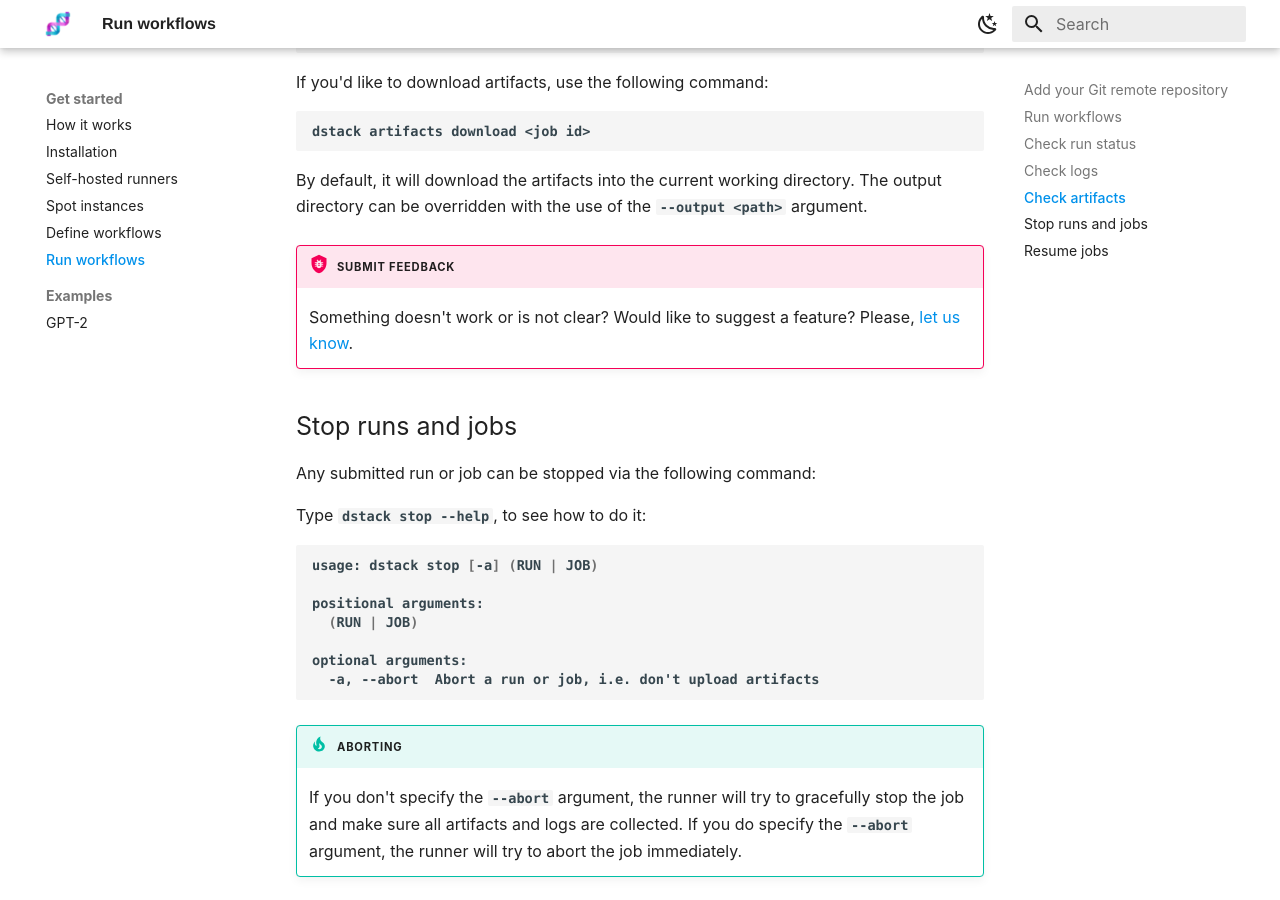
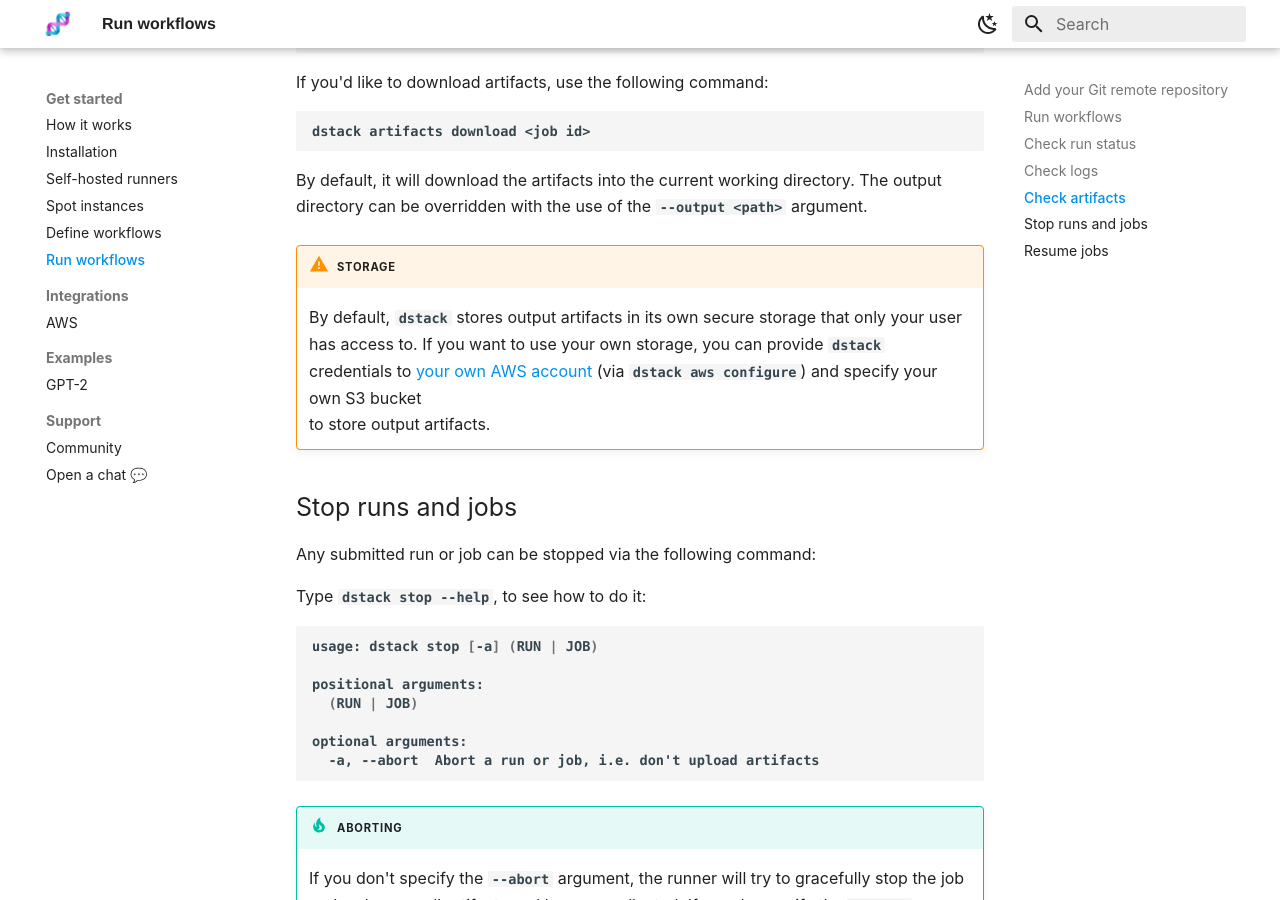
Before and after one commit to dstackai/dstack.github.io, an MkDocs documentation site: the page built from docs/run-workflows.md, in a window 1280 px wide and 900 px high, scrolled down 2985 px. Built offline with MkDocs 1.6.1 and Material for MkDocs 9.7.7, drawn with Linux system fonts in a browser that asks for light colours.

Commit message:
- A few updates, incl. how to configure AWS account - Integrated with Crisp Chat

```diff
--- /dev/null
+++ b/docs/javascripts/extra.js
@@ -0,0 +1 @@
+window.$crisp=[];window.CRISP_WEBSITE_ID="ce56e3b2-a23e-4d3f-9e80-e08c61a2b3cb";(function(){d=document;s=d.createElement("script");s.src="https://client.crisp.chat/l.js";s.async=1;d.getElementsByTagName("head")[0].appendChild(s);$crisp.push(["do", "chat:hide"]); })();
--- a/docs/run-workflows.md
+++ b/docs/run-workflows.md
@@ -128,8 +128,11 @@ dstack artifacts download <job id>
 By default, it will download the artifacts into the current working directory. The output directory can be overridden
 with the use of the `--output <path>` argument.
 
-!!! bug "Submit feedback"
-    Something doesn't work or is not clear? Would like to suggest a feature? Please, [let us know](https://forms.gle/nhigiDm4FmjZdRkx5).
+!!! warning "Storage"
+    By default, `dstack` stores output artifacts in its own secure storage that only your user has access to.
+    If you want to use your own storage, you can provide `dstack`
+    credentials to [your own AWS account](aws.md) (via `dstack aws configure`) and specify your own S3 bucket
+    to store output artifacts.
 
 ## Stop runs and jobs
 
--- a/mkdocs.yml
+++ b/mkdocs.yml
@@ -39,6 +39,8 @@ markdown_extensions:
       toc_depth: 4
 extra_css:
   - stylesheets/extra.css
+extra_javascript:
+  - javascripts/extra.js
 extra:
   homepage: https://dstack.ai
   generator: false
@@ -53,5 +55,10 @@ nav:
       - Spot instances: spot-instances.md
       - Define workflows: define-wokflows.md
       - Run workflows: run-workflows.md
+  - Integrations:
+      - AWS: aws.md
   - Examples:
       - GPT-2: gpt-2.md
+  - Support:
+    - Community: https://join.slack.com/t/dstackai/shared_invite/zt-xdnsytie-D4qU9BvJP8vkbkHXdi6clQ
+    - Open a chat 💬: "javascript:$crisp.push(['do', 'chat:show']);$crisp.push(['do', 'chat:open']);"
```
Also changed, not shown: docs/aws.md (added, +45 -0 lines), docs/gpt-2.md (+0 -3 lines), docs/installation.md (+5 -2 lines), docs/self-hosted-runners.md (+0 -3 lines), docs/spot-instances.md (+3 -1 lines).
